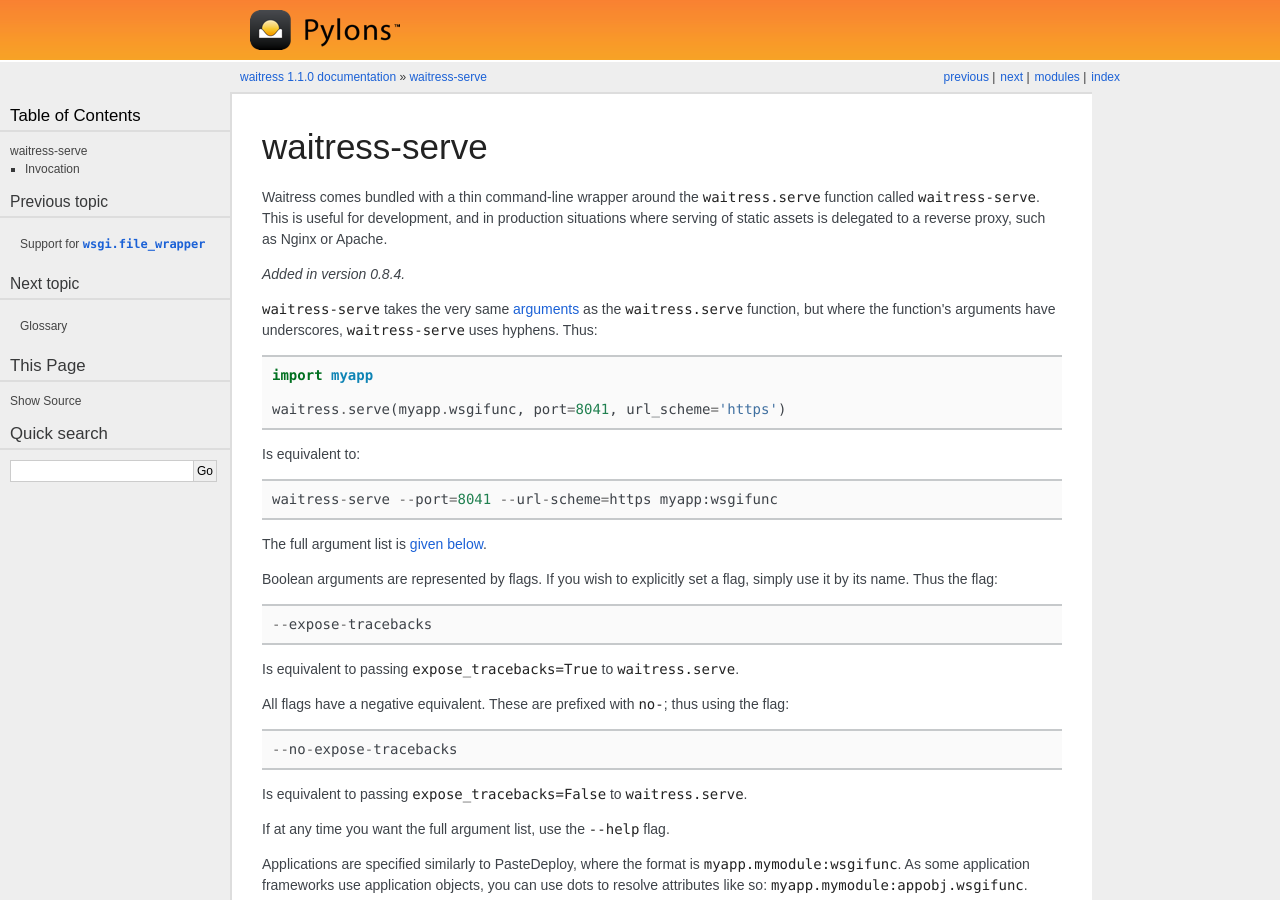
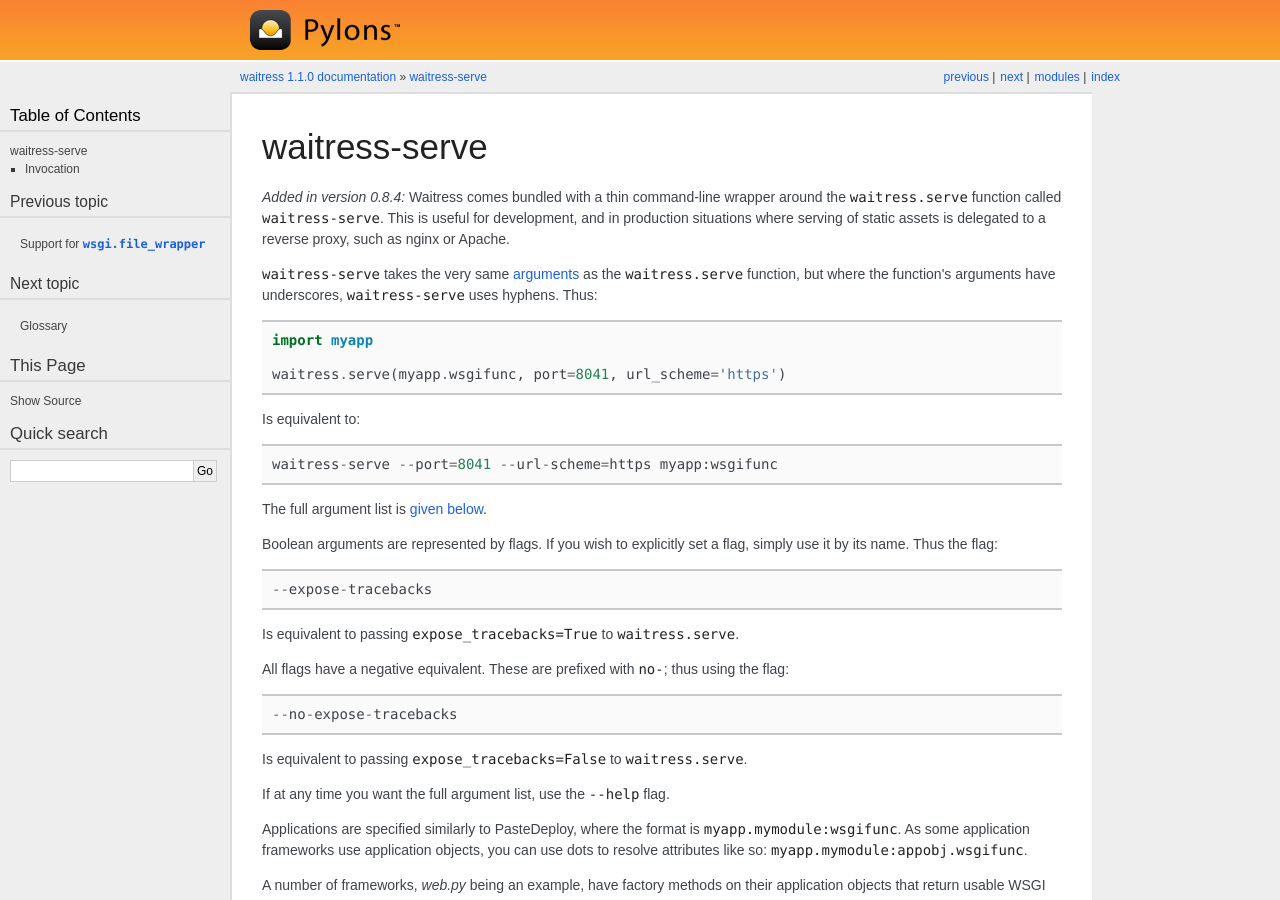
Before and after one commit to Pylons/waitress, a Sphinx documentation site: the page built from docs/runner.rst, in a window 1280 px wide and 900 px high. Built offline with Sphinx 7.4.7, drawn with Linux system fonts in a browser that asks for light colours; some web fonts are replaced.

```diff
--- a/docs/reverse-proxy.rst
+++ b/docs/reverse-proxy.rst
@@ -17,7 +17,7 @@ your reverse proxy to pass along the ``Host`` header sent by the client to
 Waitress, in either case, as it will be used by most applications to generate
 correct URLs.
 
-For example, when using Nginx as a reverse proxy, you might add the following
+For example, when using nginx as a reverse proxy, you might add the following
 lines in a ``location`` section::
 
     proxy_set_header        Host $host;
@@ -66,7 +66,7 @@ Passing the ``X_FORWARDED_PROTO`` header to set ``wsgi.url_scheme``
 If your proxy accepts both HTTP and HTTPS URLs, and you want your application
 to generate the appropriate url based on the incoming scheme, also set up
 your proxy to send a ``X-Forwarded-Proto`` with the original URL scheme along
-with each proxied request.  For example, when using Nginx::
+with each proxied request.  For example, when using nginx::
 
     proxy_set_header        X-Forwarded-Proto $scheme;
 
@@ -131,7 +131,7 @@ the client to your Waitress server, as well as sending along a
 If your proxy accepts both HTTP and HTTPS URLs, and you want your application
 to generate the appropriate url based on the incoming scheme, also set up
 your proxy to send a ``X-Forwarded-Proto`` with the original URL scheme along
-with each proxied request.  For example, when using Nginx::
+with each proxied request.  For example, when using nginx::
 
     proxy_set_header        X-Forwarded-Proto $scheme;
 
--- a/docs/runner.rst
+++ b/docs/runner.rst
@@ -3,12 +3,10 @@
 waitress-serve
 --------------
 
-Waitress comes bundled with a thin command-line wrapper around the
-``waitress.serve`` function called ``waitress-serve``. This is useful for
-development, and in production situations where serving of static assets is
-delegated to a reverse proxy, such as Nginx or Apache.
+.. versionadded:: 0.8.4
 
-.. versionadded:: 0.8.4
+    Waitress comes bundled with a thin command-line wrapper around the ``waitress.serve`` function called ``waitress-serve``.
+    This is useful for development, and in production situations where serving of static assets is delegated to a reverse proxy, such as nginx or Apache.
 
 ``waitress-serve`` takes the very same :ref:`arguments <arguments>` as the
 ``waitress.serve`` function, but where the function's arguments have
```
